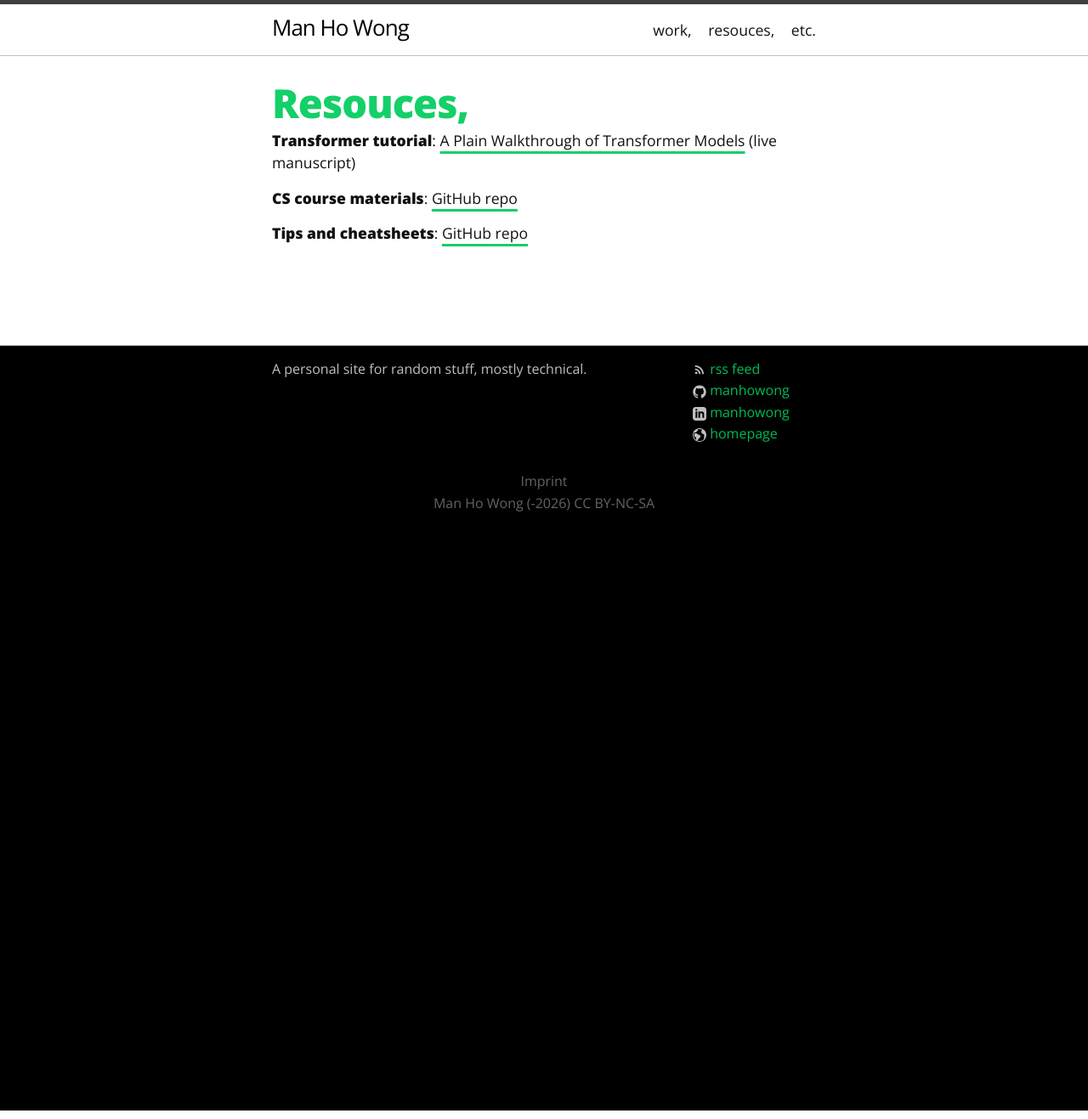
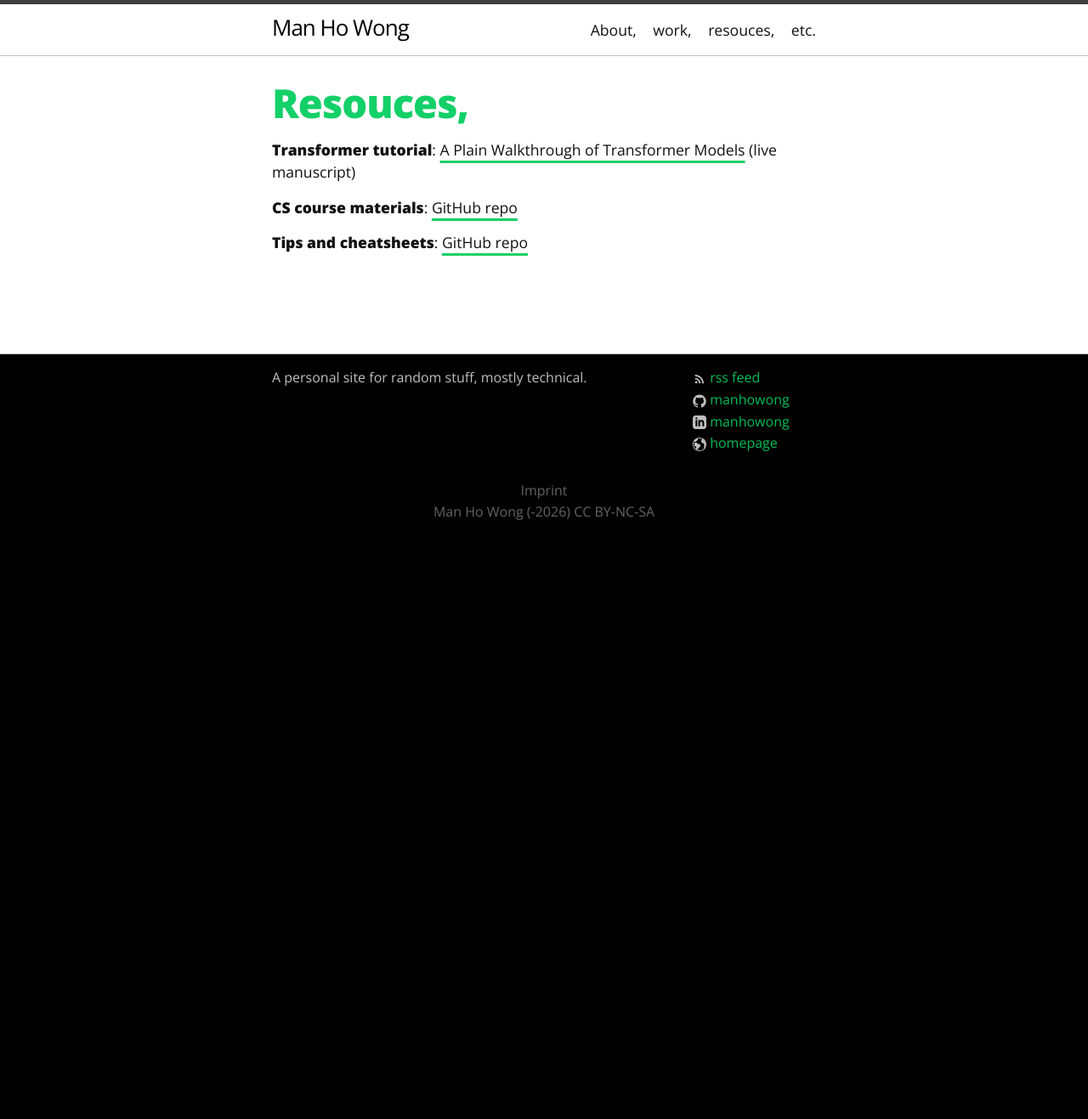
Before and after one commit to manhowong/manhowong.github.io, a Jekyll site: the page built from resources.md, in a window 1280 px wide. Shown: the whole page at 85% size. Built offline with Jekyll 4.4.1, drawn with Linux system fonts in a browser that asks for light colours.

Commit message:
fixed spacing

```diff
--- a/resources.md
+++ b/resources.md
@@ -5,6 +5,7 @@
 order: 2
 ---
 
+<p></p>
 
 **Transformer tutorial**: [A Plain Walkthrough of Transformer Models](https://manhowong.github.io/transformer-walkthrough/) (live manuscript)
 
```
Also changed, not shown: about.md (+1 -1 lines), work.md (+1 -1 lines).
